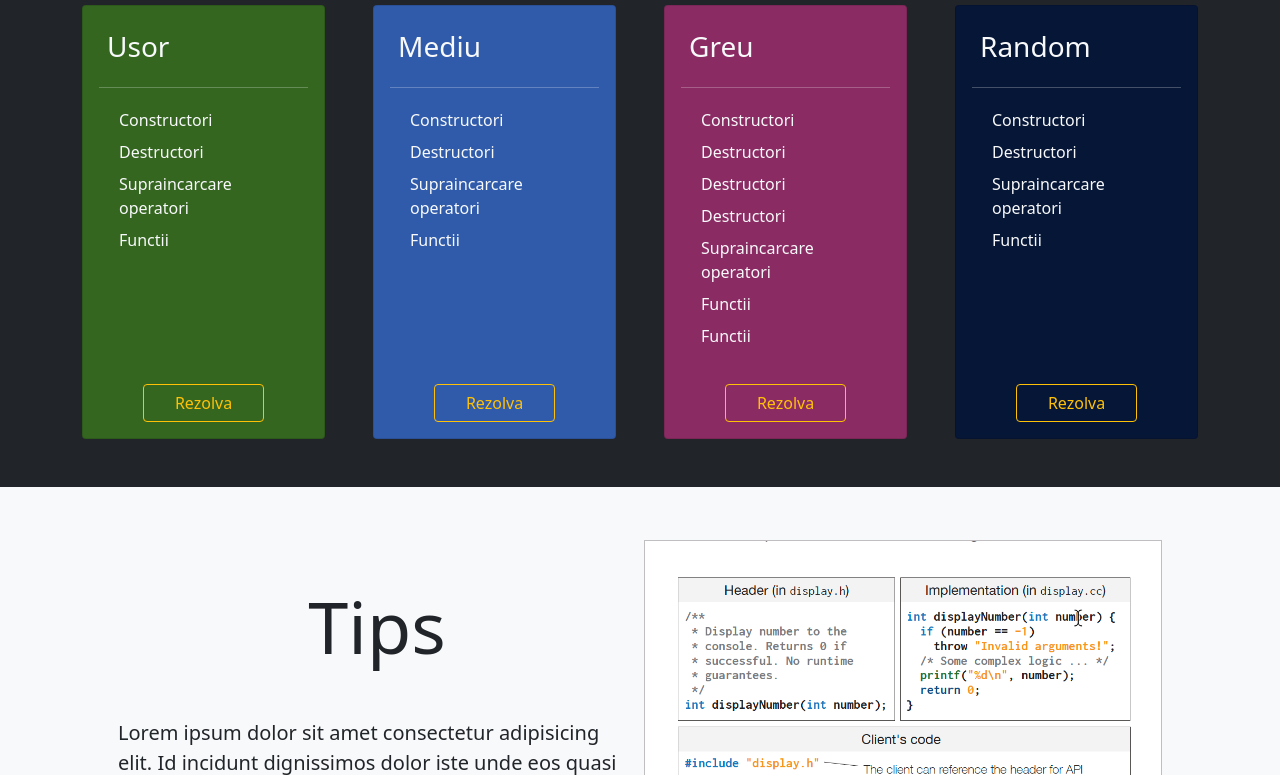
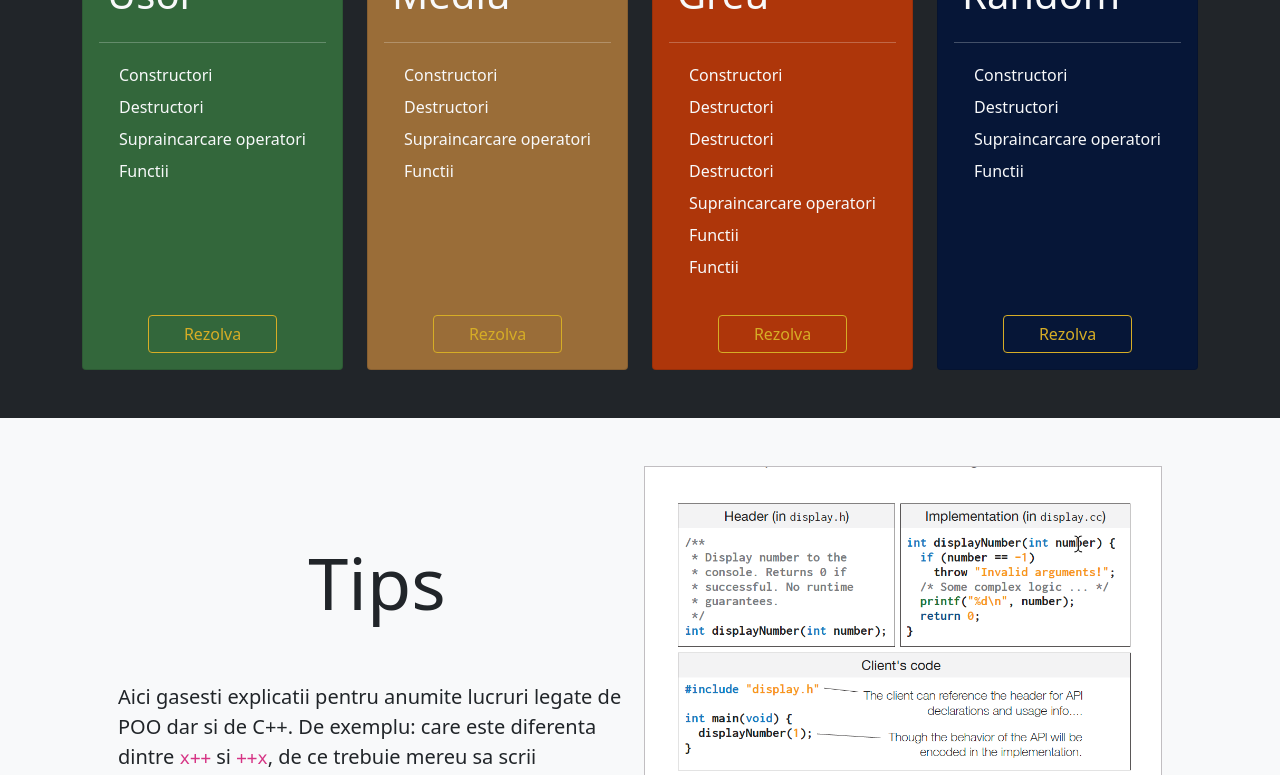
Before and after one commit to valibojici/poo-website, a plain HTML site: page public/index.html in a window 1280 px wide. Shown: the part 802-1577 px from the top of the page. Drawn offline with nearby package versions, Linux system fonts and the light colour scheme.

Commit message:
customize bootstrap

```diff
--- a/public/index.html
+++ b/public/index.html
@@ -6,15 +6,14 @@
     <meta http-equiv="X-UA-Compatible" content="IE=edge">
     <meta name="viewport" content="width=device-width, initial-scale=1.0">
     <script src='./js/jquery.js' defer></script>
-    <link href="https://cdn.jsdelivr.net/npm/bootstrap@5.1.0/dist/css/bootstrap.min.css" rel="stylesheet"
-        integrity="sha384-KyZXEAg3QhqLMpG8r+8fhAXLRk2vvoC2f3B09zVXn8CA5QIVfZOJ3BCsw2P0p/We" crossorigin="anonymous">
+    <link href="./styles/main.min.css" rel="stylesheet">
     <script src="https://cdn.jsdelivr.net/npm/bootstrap@5.1.0/dist/js/bootstrap.bundle.min.js"
         integrity="sha384-U1DAWAznBHeqEIlVSCgzq+c9gqGAJn5c/t99JyeKa9xxaYpSvHU5awsuZVVFIhvj" crossorigin="anonymous"
         defer></script>
 
     <link rel="stylesheet" href="https://cdnjs.cloudflare.com/ajax/libs/bootstrap-icons/1.5.0/font/bootstrap-icons.min.css">
 
-    <link rel="stylesheet" href="./css/styles.css">
+    <link rel="stylesheet" href="./styles/style.css">
 
     <title>Home</title>
 </head>
@@ -59,8 +58,8 @@
     <!-- Descriere -->
     <section class="bg-light">
         <div class="container p-5">
-            <h1 class="text-center display-2 py-5">Despre</h1>
-            <p class="lead text-center text-lg-start">Lorem ipsum dolor sit amet consectetur adipisicing elit. Earum totam sapiente repellat ad tempore fugit quaerat vero saepe unde harum tenetur accusantium iusto quasi eaque nisi rem, natus incidunt illo. Veniam culpa cum saepe commodi. Architecto esse ullam, facere repellat, quidem blanditiis repudiandae aut consectetur quis eum error nobis quae necessitatibus facilis. Quisquam magni cupiditate molestiae commodi porro odit, reiciendis adipisci explicabo. Officiis soluta excepturi, vero sed inventore distinctio numquam vitae impedit, eos tempore maiores? Ut, itaque dolor praesentium iure quae repudiandae illum iusto voluptas ea consequatur sint nostrum temporibus rem hic a ab impedit quo asperiores, quam accusantium placeat.</p>
+            <h1 class="text-center display-2 py-5">Salut!</h1>
+            <p class="lead text-center text-lg-start">Pe site-ul acesta o sa gasesti mai multe &quot;probleme&quot; de programare orientata obiect pe diferite categorii. Problemele constau in bucati de cod in limbajul C++ care contin sau nu erori (de compilare sau la runtime), iar tu trebuie verifici daca codul este corect sau nu, fara compilator :) Pentru asta ar trebui sa fii familiar deja cu C++ si cu POO. In sectiunea Tips gasesti niste explicatii pentru anumite concepte dar si niste &quot;tips and tricks&quot; legate de programare orientata obiect in C++.</p>
         </div>
     </section>
 
@@ -70,13 +69,13 @@
         <div class="container py-5 ">
             <h1 class="display-2 text-center py-5 text-light">Categorii</h1>
 
-            <div class="row g-lg-5 g-3 ">
+            <div class="row gy-2 ">
 
                 <!-- card easy -->
                 <div class="col-sm-12 col-xl-3">
-                    <div class="card bg-card-easy text-light h-100 text-xl-start text-center">
+                    <div class="card bg-cardeasy text-light h-100 text-xl-start text-center">
                         <div class="card-body">
-                          <h3 class="card-title p-2">Usor</h3>
+                          <h3 class="card-title p-2 display-6">Usor</h3>
                           <hr>
                           <ul class="list-group ps-3">
                             <li class="text-light list-group-item bg-transparent border-0 p-0 p-md-1" >Constructori</li>
@@ -90,9 +89,9 @@
                 </div>
                 <!-- card medium -->
                 <div class="col-sm-12 col-xl-3">
-                    <div class="card bg-card-medium text-light h-100 text-xl-start text-center" >
+                    <div class="card bg-cardmedium text-light h-100 text-xl-start text-center" >
                         <div class="card-body">
-                          <h3 class="card-title p-2">Mediu</h3>
+                          <h3 class="card-title p-2 display-6">Mediu</h3>
                           <hr>
                           <ul class="list-group ps-3">
                             <li class="text-light list-group-item bg-transparent border-0 p-0 p-md-1" >Constructori</li>
@@ -107,9 +106,9 @@
 
                 <!-- card hard -->
                 <div class="col-sm-12 col-xl-3">
-                    <div class="card bg-card-hard text-light h-100 text-xl-start text-center">
+                    <div class="card bg-cardhard text-light h-100 text-xl-start text-center">
                         <div class="card-body">
-                          <h3 class="card-title p-2">Greu</h3>
+                          <h3 class="card-title p-2 display-6">Greu</h3>
                           <hr>
                           <ul class="list-group ps-3">
                             <li class="text-light list-group-item bg-transparent border-0 p-0 p-md-1" >Constructori</li>
@@ -129,7 +128,7 @@
                 <div class="col-sm-12 col-xl-3">
                     <div class="card bg-card-random text-light h-100 text-xl-start text-center">
                         <div class="card-body">
-                          <h3 class="card-title p-2">Random</h3>
+                          <h3 class="card-title p-2 display-6">Random</h3>
                           <hr>
                           <ul class="list-group ps-3">
                             <li class="text-light list-group-item bg-transparent border-0 p-0 p-md-1" >Constructori</li>
@@ -150,10 +149,10 @@
     <section id='tips' class="bg-light">
         <div class="container p-5">
             <div class="row justify-content-between align-items-center g-lg-2 g-4">
-                <div class="col-md">
-                    <h1 class="text-center display-2 my-5">Tips</h1>
+                <div class="col-md text-md-start text-center">
+                    <h1 class="text-center display-2 p-2 my-lg-5 my-3">Tips</h1>
                     <p class="lead">
-                        Lorem ipsum dolor sit amet consectetur adipisicing elit. Id incidunt dignissimos dolor iste unde eos quasi aliquam pariatur animi minima vero optio in sapiente, culpa praesentium adipisci quibusdam harum earum deserunt consequatur, qui officia. Unde nihil deserunt vitae eaque vel possimus optio sunt eligendi, reiciendis voluptates veniam debitis accusamus quia!
+                        Aici gasesti explicatii pentru anumite lucruri legate de POO dar si de C++. De exemplu: care este diferenta dintre <code>x++</code> si <code>++x</code>, de ce trebuie mereu sa scrii <code class="text-nowrap">using namespace std;</code>, lucruri legate de STL, template-uri, clase abstracte, RTTI si altele.
                     </p>
                     <a href="#" class="btn btn-lg btn-outline-dark mt-3">
                        <i class="bi bi-chevron-right"></i> Continua
@@ -169,8 +168,11 @@
     <!-- Contact -->
     <section id='contact' class="bg-dark text-light">
         <div class="container p-5">
-            <h1 class="text-center">Contact</h1>
-
+            <h1 class="text-center display-4 py-5">Contact</h1>
+            <div class="lead">
+                <p>Site-ul este facut de mine, Bojici Valentin, student la Facultatea de Matematica Informatica Universitatea din Bucuresti.</p>
+                <p>Codul este public pe github <a href="https://github.com/valibojici/poo-website" class="link-success">aici</a>.</p>
+                <p>Deocamdata doar prin email putem lua legatura: invatapoo@gmail.com</p>
             </div>
         </div>
     </section>
--- /dev/null
+++ b/public/styles/main.scss
@@ -0,0 +1,28 @@
+// custom variables
+$warning : rgb(214, 173, 38);
+
+// import
+@import "../../assets/node_modules/bootstrap/scss/functions";
+@import "../../assets/node_modules/bootstrap/scss/variables";
+
+$custom-theme-colors : (
+    "cardeasy" : #33673B,
+    "cardmedium" : #9A6D38,
+    "cardhard" : #AE360A
+    );
+
+$theme-colors : map-merge($custom-theme-colors, $theme-colors);
+$theme-colors-rgb: map-loop($theme-colors, to-rgb, "$value");
+$utilities-colors: map-merge(
+  $theme-colors-rgb,
+  (
+    "black": to-rgb($black),
+    "white": to-rgb($white),
+    "body":  to-rgb($body-color)
+  )
+);
+
+$utilities-text-colors: map-loop($utilities-colors, rgba-css-var, "$key", "text");
+$utilities-bg-colors: map-loop($utilities-colors, rgba-css-var, "$key", "bg");
+
+@import "../../assets/node_modules/bootstrap/scss/bootstrap";
```
Also changed, not shown: public/styles/main.min.css (added), public/styles/style.css (renamed from public/css/styles.css), 1 other file.
